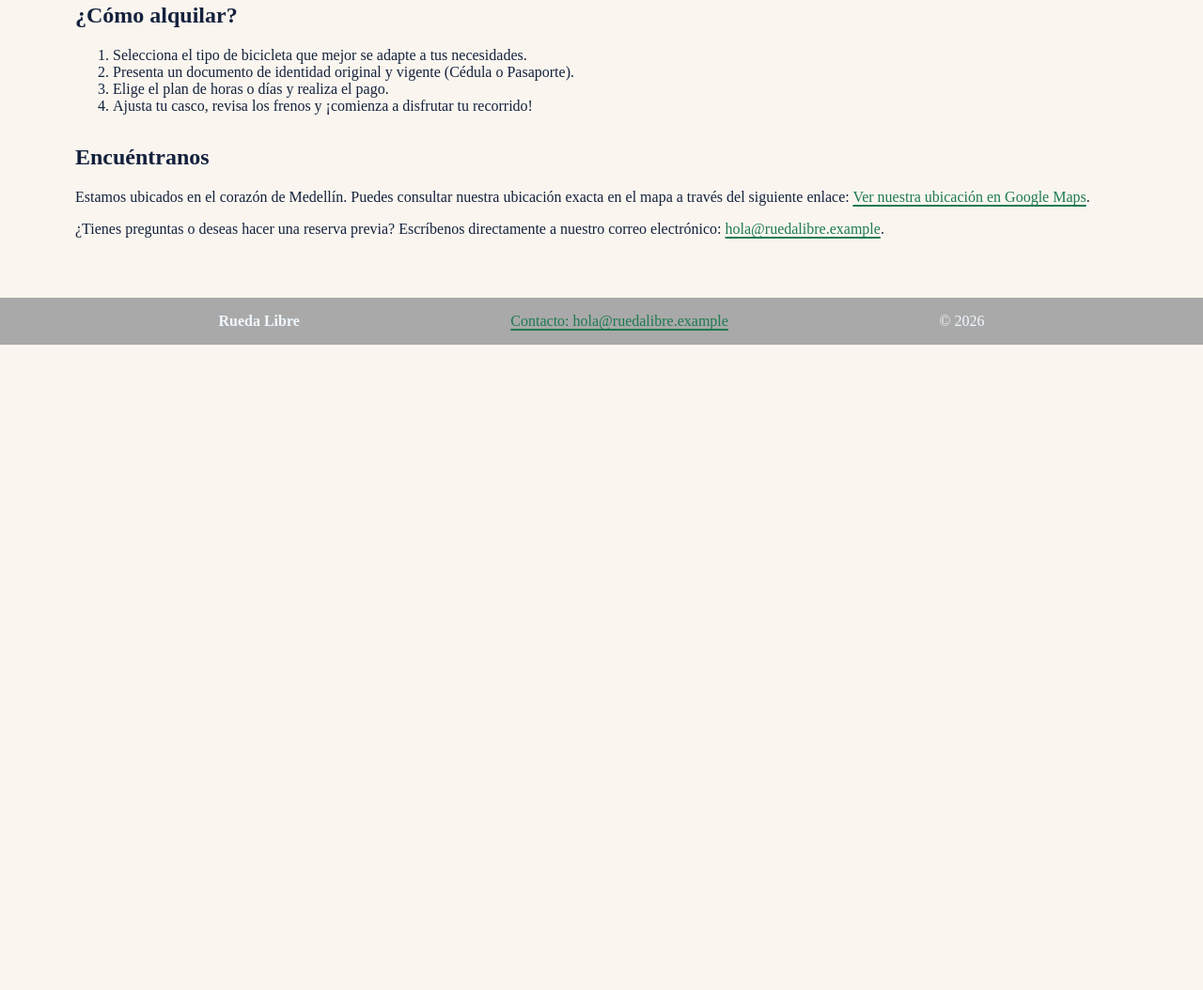
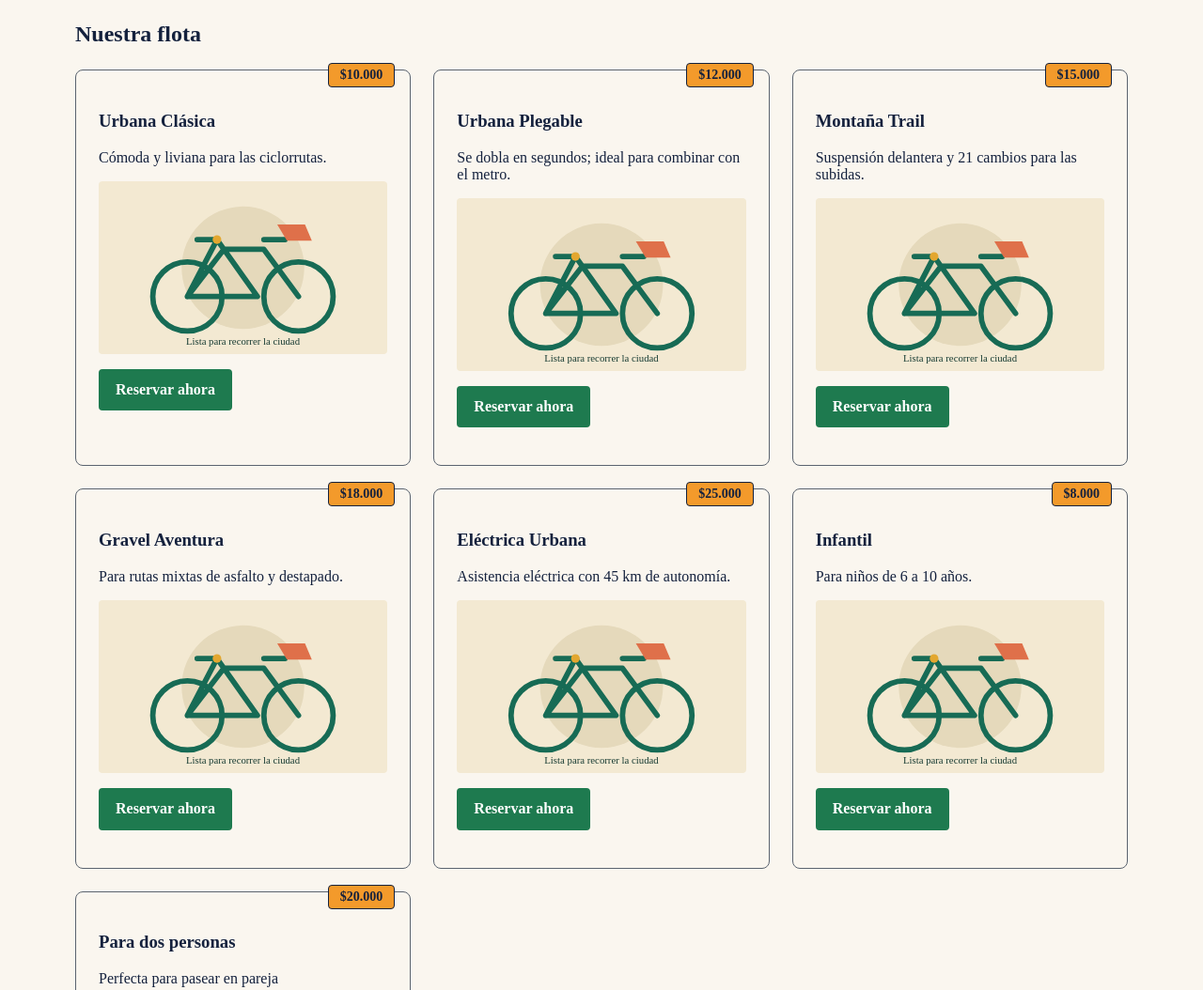
Before and after one commit to LuisaEstradaY/rueda-libre, a plain HTML site: page index.html in a window 1280 px wide. Shown: the part 1839-2893 px from the top of the page at 94% size. Before the commit the page ends 2302 px from the top, so only its background shows below. Drawn offline with Linux system fonts and the light colour scheme.

Commit message:
Se creó sección Nuestra Flota

```diff
--- a/css/styles.css
+++ b/css/styles.css
@@ -163,6 +163,34 @@ header nav ul {
 }
 
 #nuestros-servicios article img {
+  border-radius: 0.25rem;
+  display: block;
+  height: auto;
+  max-width: 100%;
+  width: 100%;
+}
+
+
+#nuestra-flota{
+  display: grid;
+  gap: var(--espacio-3);
+  grid-template-columns: repeat(auto-fit, minmax(min(100%, 20rem), 1fr));
+}
+
+#nuestra-flota > h2 {
+  grid-column: 1 / -1;
+  margin-bottom: 0;
+}
+
+#nuestra-flota article {
+  border: 1px solid var(--gris-asfalto);
+  border-radius: 0.5rem;
+  padding: var(--espacio-3);
+  position: relative;
+  width: 100%;
+}
+
+#nuestra-flota article img {
   border-radius: 0.25rem;
   display: block;
   height: auto;
--- a/index.html
+++ b/index.html
@@ -97,6 +97,87 @@
       </article>
     </section>
 
+      <section id="nuestra-flota">
+      <h2>Nuestra flota</h2>
+      <article>
+        <h3>Urbana Clásica</h3>
+        <span class="etiqueta-nuevo">$10.000</span>
+        <p>
+          Cómoda y liviana para las ciclorrutas.
+        </p>
+
+        <img src="img/bicicleta.svg" alt="Ilustración de bicicleta urbana de alquiler" width="400" height="240">
+        <p><a class="boton-reserva" href="paginas/reservas.html">Reservar ahora</a></p>
+      </article>
+
+     <article>
+        <h3>Urbana Plegable </h3>
+        <span class="etiqueta-nuevo">$12.000</span>
+        <p>
+          Se dobla en segundos; ideal para combinar con el metro.
+        </p>
+
+        <img src="img/bicicleta.svg" alt="Ilustración de bicicleta urbana de alquiler" width="400" height="240">
+        <p><a class="boton-reserva" href="paginas/reservas.html">Reservar ahora</a></p>
+      </article>
+
+       <article>
+        <h3>Montaña Trail </h3>
+        <span class="etiqueta-nuevo">$15.000</span>
+        <p>
+          Suspensión delantera y 21 cambios para las subidas.
+        </p>
+
+        <img src="img/bicicleta.svg" alt="Ilustración de bicicleta urbana de alquiler" width="400" height="240">
+        <p><a class="boton-reserva" href="paginas/reservas.html">Reservar ahora</a></p>
+      </article>
+
+      <article>
+        <h3>Gravel Aventura</h3>
+        <span class="etiqueta-nuevo">$18.000</span>
+        <p>
+          Para rutas mixtas de asfalto y destapado.
+        </p>
+
+        <img src="img/bicicleta.svg" alt="Ilustración de bicicleta urbana de alquiler" width="400" height="240">
+        <p><a class="boton-reserva" href="paginas/reservas.html">Reservar ahora</a></p>
+      </article>
+
+       <article>
+        <h3>Eléctrica Urbana</h3>
+        <span class="etiqueta-nuevo">$25.000</span>
+        <p>
+          Asistencia eléctrica con 45 km de autonomía.
+        </p>
+
+        <img src="img/bicicleta.svg" alt="Ilustración de bicicleta urbana de alquiler" width="400" height="240">
+        <p><a class="boton-reserva" href="paginas/reservas.html">Reservar ahora</a></p>
+      </article>
+
+      <article>
+        <h3>Infantil</h3>
+        <span class="etiqueta-nuevo">$8.000</span>
+        <p>
+          Para niños de 6 a 10 años.
+        </p>
+
+        <img src="img/bicicleta.svg" alt="Ilustración de bicicleta urbana de alquiler" width="400" height="240">
+        <p><a class="boton-reserva" href="paginas/reservas.html">Reservar ahora</a></p>
+      </article>
+
+      <article>
+        <h3>Para dos personas</h3>
+        <span class="etiqueta-nuevo">$20.000</span>
+        <p>
+          Perfecta para pasear en pareja
+        </p>
+
+        <img src="img/bicicleta.svg" alt="Ilustración de bicicleta urbana de alquiler" width="400" height="240">
+        <p><a class="boton-reserva" href="paginas/reservas.html">Reservar ahora</a></p>
+      </article>
+
+
+    </section>
 
     <section id="como-alquilar">
       <h2>¿Cómo alquilar?</h2>
```
